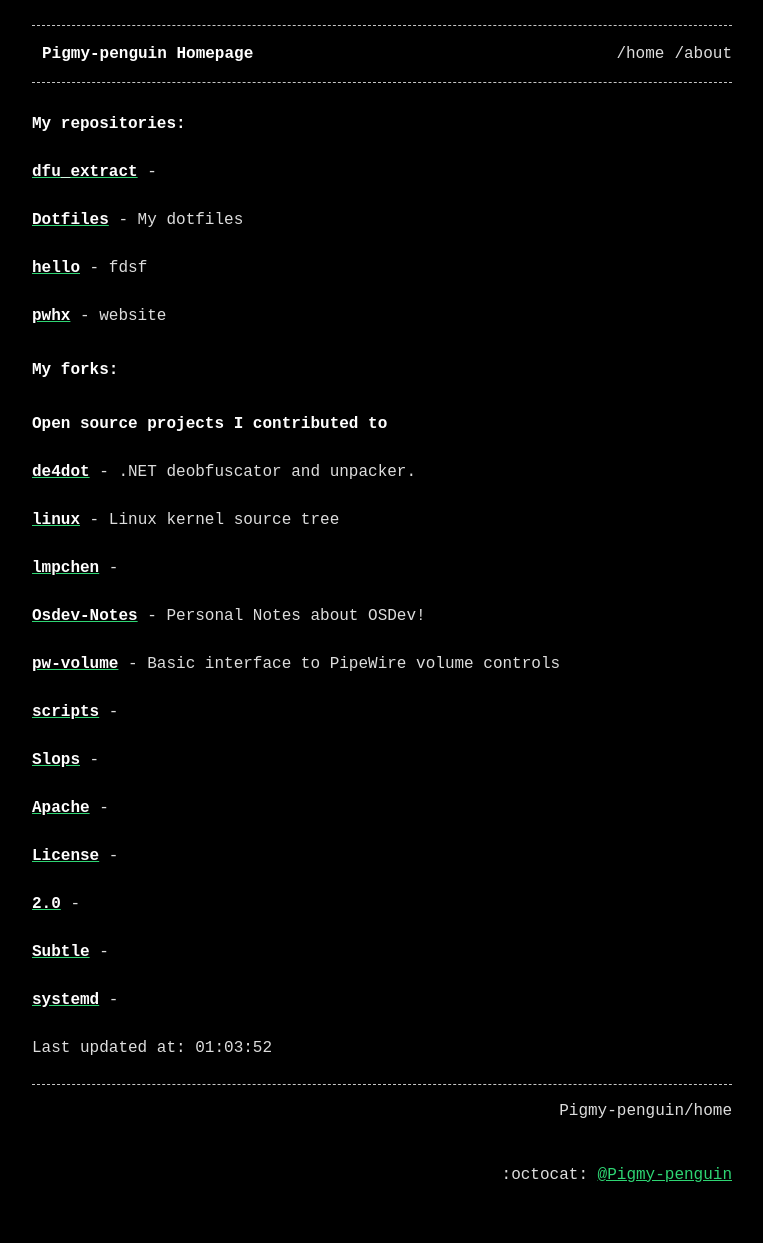
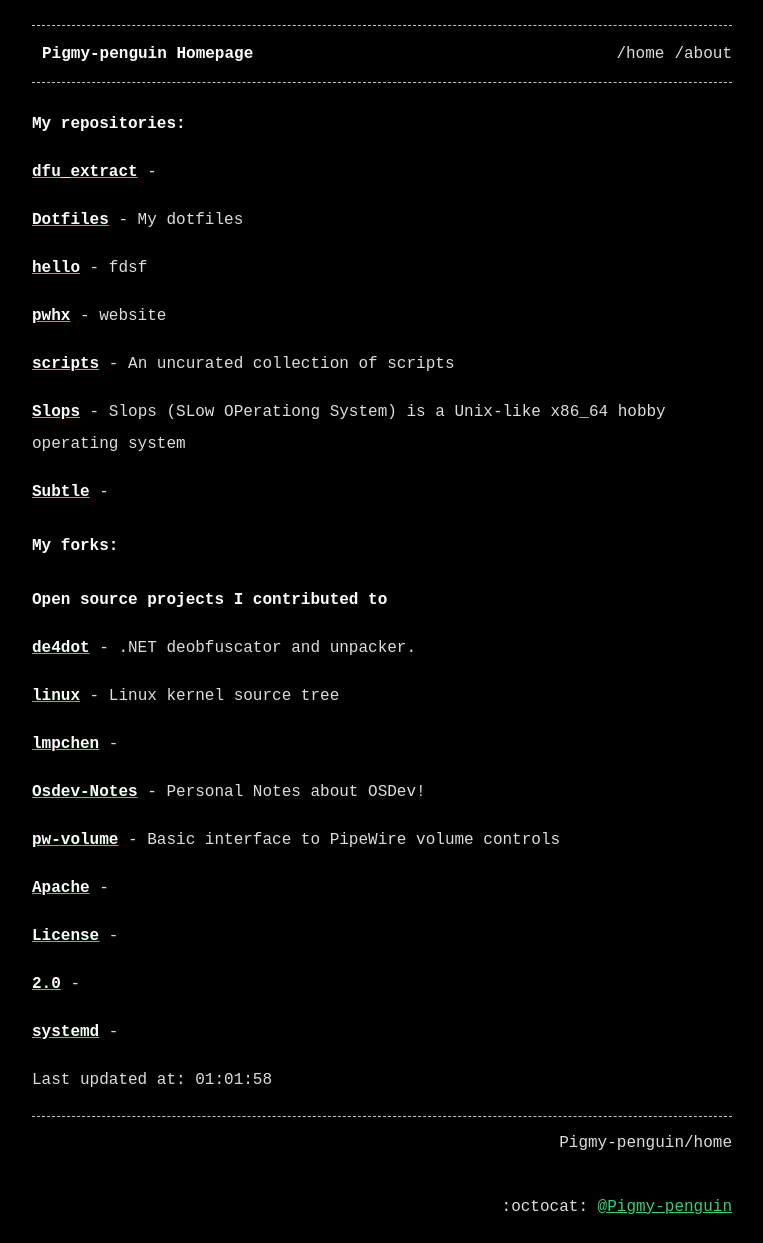
Before and after one commit to Pigmy-penguin/Pigmy-penguin.github.io, a Jekyll site: the page built from index.md, in a window 1280 px wide. Shown: the whole page, without its empty margins (258-1021 px from the left). Built offline with Jekyll 4.4.1, drawn with Linux system fonts in a browser that asks for light colours; before the commit the page ends 1211 px from its top, so only the background shows below that.

Commit message:
Auto updating the website

```diff
--- a/index.md
+++ b/index.md
@@ -15,6 +15,12 @@ title: Pigmy-penguin Homepage
 
 [**pwhx**](https://github.com/Pigmy-penguin/pwhx) - website
 
+[**scripts**](https://github.com/Pigmy-penguin/scripts) - An uncurated collection of scripts
+
+[**Slops**](https://github.com/Pigmy-penguin/Slops) - Slops (SLow OPerationg System) is a Unix-like x86_64 hobby operating system
+
+[**Subtle**](https://github.com/Pigmy-penguin/Subtle) -
+
 ## My forks:
 ### Open source projects I contributed to
 
@@ -28,19 +34,13 @@ title: Pigmy-penguin Homepage
 
 [**pw-volume**](https://github.com/Pigmy-penguin/pw-volume) - Basic interface to PipeWire volume controls
 
-[**scripts**](https://github.com/Pigmy-penguin/scripts) -
-
-[**Slops**](https://github.com/Pigmy-penguin/Slops) -
-
 [**Apache**](https://github.com/Pigmy-penguin/Apache) -
 
 [**License**](https://github.com/Pigmy-penguin/License) -
 
 [**2.0**](https://github.com/Pigmy-penguin/2.0) -
 
-[**Subtle**](https://github.com/Pigmy-penguin/Subtle) -
-
 [**systemd**](https://github.com/Pigmy-penguin/systemd) -
 
 
-Last updated at: 01:03:52
+Last updated at: 01:01:58
```
Also changed, not shown: 2 other files.
